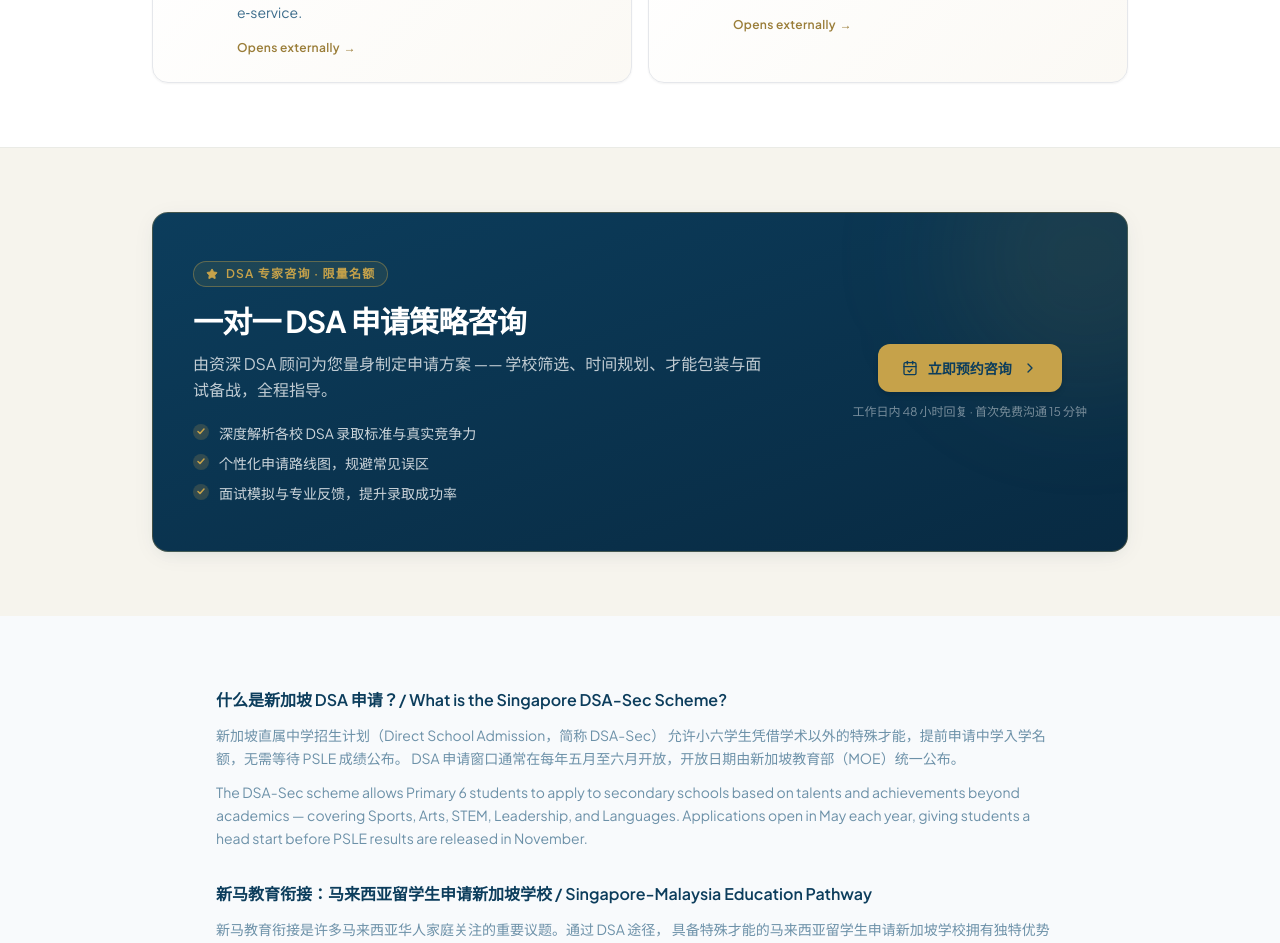
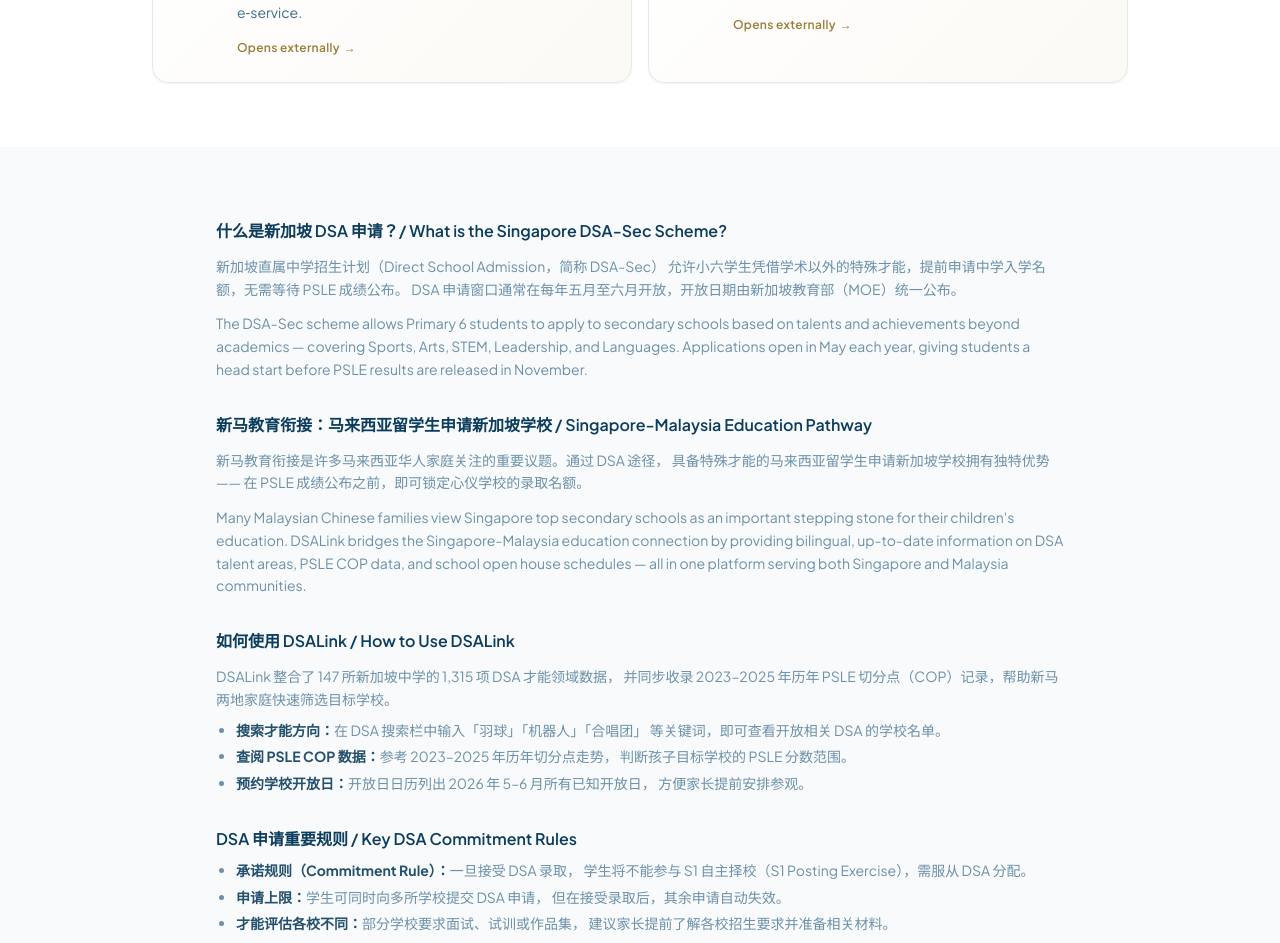
Before and after one commit to terrafluxstudio-cyber/dsalink-web, a Next.js app: page / in a window 1280 px wide. Shown: the part 1820-2763 px from the top of the page. Built offline with nearby package versions, Linux system fonts and the light colour scheme; no server answers.

Commit message:
revert: remove ConsultationBanner from homepage
Co-Authored-By: Claude Sonnet 4.6 <noreply@anthropic.com>

```diff
--- a/app/page.tsx
+++ b/app/page.tsx
@@ -1,5 +1,4 @@
 import type { Metadata } from "next";
-import { ConsultationBanner } from "@/components/ConsultationBanner";
 import { OpenHousePreview, ScoresEntryCard, ResourceCards } from "@/components/HomeDynamic";
 import { HeroSection } from "@/components/HeroSection";
 import { SeoTextBlock } from "@/components/SeoTextBlock";
@@ -59,7 +58,6 @@ export default function HomePage() {
           <ScoresEntryCard />
         </HeroSection>
         <ResourceCards />
-        <ConsultationBanner />
         <SeoTextBlock />
       </main>
       <SiteFooter />
--- a/components/ConsultationBanner.tsx
+++ /dev/null
@@ -1,60 +0,0 @@
-"use client";
-
-import { CalendarCheck, ChevronRight, Star } from "lucide-react";
-
-export function ConsultationBanner() {
-  return (
-    <section className="border-t border-intellectual/5 bg-champagne-subtle/60 py-14 sm:py-16">
-      <div className="mx-auto max-w-5xl px-4 sm:px-6">
-        <div className="relative overflow-hidden rounded-2xl border border-champagne/30 bg-gradient-to-br from-intellectual to-intellectual-dark px-6 py-10 shadow-soft sm:px-10 sm:py-12">
-          <div className="pointer-events-none absolute right-0 top-0 h-64 w-64 translate-x-1/3 -translate-y-1/3 rounded-full bg-champagne/10 blur-3xl" />
-          <div className="pointer-events-none absolute bottom-0 left-0 h-48 w-48 -translate-x-1/4 translate-y-1/4 rounded-full bg-champagne/8 blur-2xl" />
-
-          <div className="relative flex flex-col gap-8 lg:flex-row lg:items-center lg:justify-between">
-            <div className="max-w-xl">
-              <div className="mb-4 inline-flex items-center gap-2 rounded-full border border-champagne/40 bg-champagne/10 px-3 py-1 text-xs font-semibold uppercase tracking-widest text-champagne">
-                <Star className="h-3 w-3 fill-champagne text-champagne" aria-hidden />
-                DSA 专家咨询 · 限量名额
-              </div>
-              <h2 className="font-display text-2xl font-bold tracking-tight text-white sm:text-3xl">
-                一对一 DSA 申请策略咨询
-              </h2>
-              <p className="mt-3 text-base leading-relaxed text-white/75">
-                由资深 DSA 顾问为您量身制定申请方案 ——
-                学校筛选、时间规划、才能包装与面试备战，全程指导。
-              </p>
-              <ul className="mt-5 flex flex-col gap-2.5 text-sm text-white/80">
-                {[
-                  "深度解析各校 DSA 录取标准与真实竞争力",
-                  "个性化申请路线图，规避常见误区",
-                  "面试模拟与专业反馈，提升录取成功率",
-                ].map((item) => (
-                  <li key={item} className="flex items-start gap-2.5">
-                    <span className="mt-px flex h-4 w-4 shrink-0 items-center justify-center rounded-full bg-champagne/20 text-champagne">
-                      <svg width="8" height="7" viewBox="0 0 8 7" fill="none" aria-hidden>
-                        <path d="M1 3.5L3 5.5L7 1" stroke="currentColor" strokeWidth="1.5" strokeLinecap="round" strokeLinejoin="round" />
-                      </svg>
-                    </span>
-                    {item}
-                  </li>
-                ))}
-              </ul>
-            </div>
-
-            <div className="flex flex-col items-start gap-3 lg:items-center">
-              <a
-                href="mailto:terrafluxstudio@gmail.com?subject=DSA%20%E4%B8%93%E5%AE%B6%E5%92%A8%E8%AF%A2%E9%A2%84%E7%BA%A6&body=%E4%BD%A0%E5%A5%BD%EF%BC%8C%E6%88%91%E6%83%B3%E9%A2%84%E7%BA%A6%20DSA%20%E5%92%A8%E8%AF%A2%E3%80%82%0A%0A%E5%AD%A9%E5%AD%90%E7%8F%BE%E5%9C%A8%E7%9A%84%E5%B9%B4%E7%BA%A7%EF%BC%9A%0A%E6%84%9F%E5%85%B4%E8%B6%A3%E7%9A%84%E6%89%8D%E8%83%BD%E9%A2%86%E5%9F%9F%EF%BC%9A%0A%E7%9B%AE%E6%A0%87%E5%AD%A6%E6%A0%A1%EF%BC%88%E5%A6%82%E6%9C%89%EF%BC%89%EF%BC%9A"
-                className="group inline-flex items-center gap-2.5 rounded-xl bg-champagne px-6 py-3.5 text-sm font-bold text-intellectual shadow-md transition hover:bg-champagne-light active:scale-95 focus-visible:outline focus-visible:outline-2 focus-visible:outline-offset-2 focus-visible:outline-champagne-light"
-              >
-                <CalendarCheck className="h-4 w-4" aria-hidden />
-                立即预约咨询
-                <ChevronRight className="h-4 w-4 transition group-hover:translate-x-0.5" aria-hidden />
-              </a>
-              <p className="text-xs text-white/45">工作日内 48 小时回复 · 首次免费沟通 15 分钟</p>
-            </div>
-          </div>
-        </div>
-      </div>
-    </section>
-  );
-}
```
